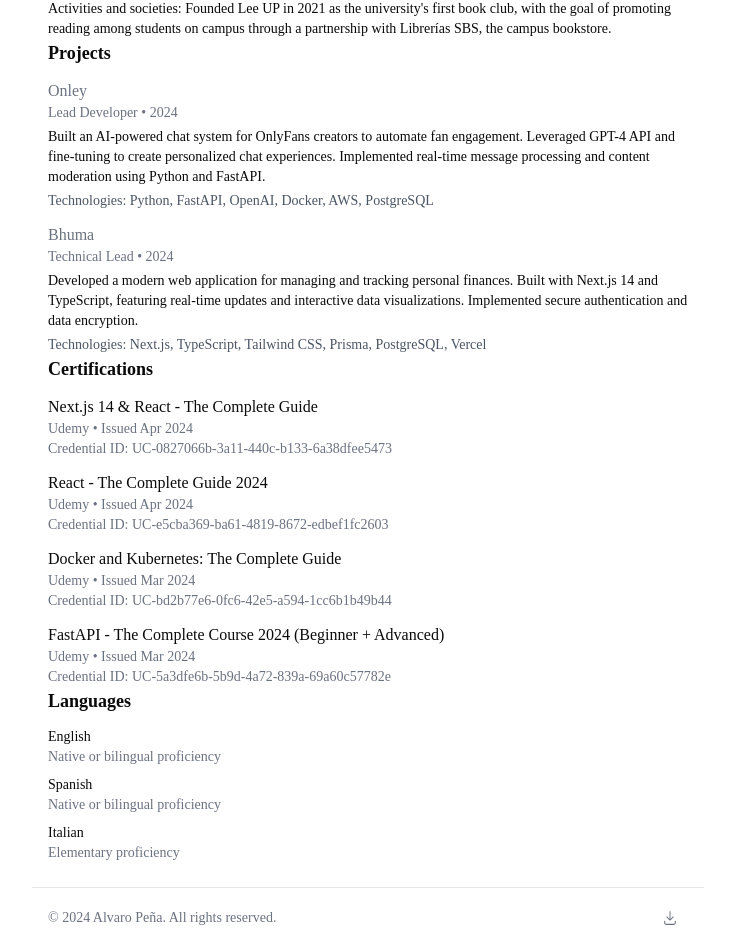
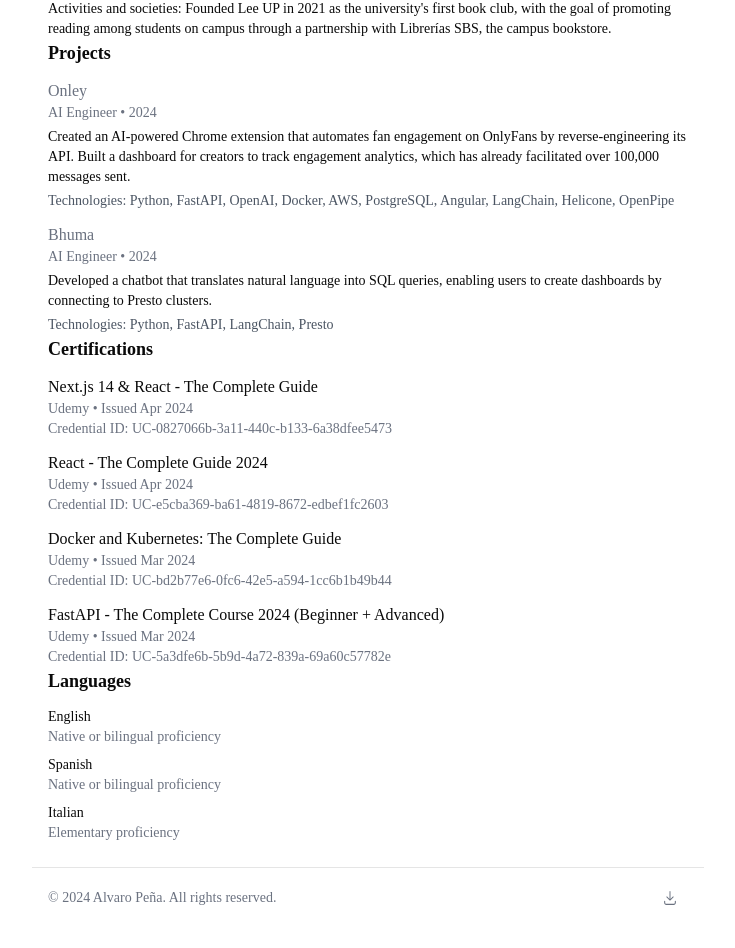
Before and after one commit to alvropena/my-website, a Next.js app: page / in a window 1280 px wide. Shown: the part 1057-2005 px from the top of the page, without its empty margins (272-1007 px from the left). Built offline with nearby package versions, Linux system fonts and the light colour scheme.

Commit message:
Update project details in Education and Projects components

```diff
--- a/app/page.tsx
+++ b/app/page.tsx
@@ -201,30 +201,33 @@
     </div>
   </section>
 )
-
 const Projects = () => (
   <section className="px-4 space-y-3">
     <h2 className="text-lg font-semibold">Projects</h2>
     <div className="space-y-3">
+
       <div>
         <div className="flex items-center gap-2">
-
           <a
             href="https://onley.ai"
             target="_blank"
             rel="noopener noreferrer"
             className="hover:underline text-gray-500 transition-colors duration-200 hover:text-gray-700"
           >
-             <h3 className="text-base font-medium">Onley</h3>
+            <h3 className="text-base font-medium">Onley</h3>
           </a>
         </div>
-        <p className="text-gray-500">Lead Developer • 2024</p>
-        <p className="mt-1">Built an AI-powered chat system for OnlyFans creators to automate fan engagement. Leveraged GPT-4 API and fine-tuning to create personalized chat experiences. Implemented real-time message processing and content moderation using Python and FastAPI.</p>
-        <p className="text-gray-600 mt-1">Technologies: Python, FastAPI, OpenAI, Docker, AWS, PostgreSQL</p>
+        <p className="text-gray-500">AI Engineer • 2024</p>
+        <p className="mt-1">
+          Created an AI-powered Chrome extension that automates fan engagement on OnlyFans by reverse-engineering its API. Built a dashboard for creators to track engagement analytics, which has already facilitated over 100,000 messages sent.
+        </p>
+        <p className="text-gray-600 mt-1">
+          Technologies: Python, FastAPI, OpenAI, Docker, AWS, PostgreSQL, Angular, LangChain, Helicone, OpenPipe
+        </p>
       </div>
+
       <div>
         <div className="flex items-center gap-2">
-
           <a
             href="https://bhuma.dev"
             target="_blank"
@@ -234,13 +237,18 @@
             <h3 className="text-base font-medium">Bhuma</h3>
           </a>
         </div>
-        <p className="text-gray-500">Technical Lead • 2024</p>
-        <p className="mt-1">Developed a modern web application for managing and tracking personal finances. Built with Next.js 14 and TypeScript, featuring real-time updates and interactive data visualizations. Implemented secure authentication and data encryption.</p>
-        <p className="text-gray-600 mt-1">Technologies: Next.js, TypeScript, Tailwind CSS, Prisma, PostgreSQL, Vercel</p>
+        <p className="text-gray-500">AI Engineer • 2024</p>
+        <p className="mt-1">
+          Developed a chatbot that translates natural language into SQL queries, enabling users to create dashboards by connecting to Presto clusters.
+        </p>
+        <p className="text-gray-600 mt-1">
+          Technologies: Python, FastAPI, LangChain, Presto
+        </p>
       </div>
+
     </div>
   </section>
-)
+);
 
 const Certifications = () => (
   <section className="px-4 space-y-3">
@@ -302,7 +310,7 @@
       </div>
       <div className="flex gap-2">
         <TooltipProvider>
-          <Tooltip>
+          <Tooltip defaultOpen>
             <TooltipTrigger asChild>
               <Button variant="ghost" size="icon">
                 <DownloadIcon className="h-[1.2rem] w-[1.2rem]" />
@@ -310,7 +318,7 @@
               </Button>
             </TooltipTrigger>
             <TooltipContent>
-              <p>Coming soon</p>
+              <p>Coming soon!</p>
             </TooltipContent>
           </Tooltip>
         </TooltipProvider>
```
